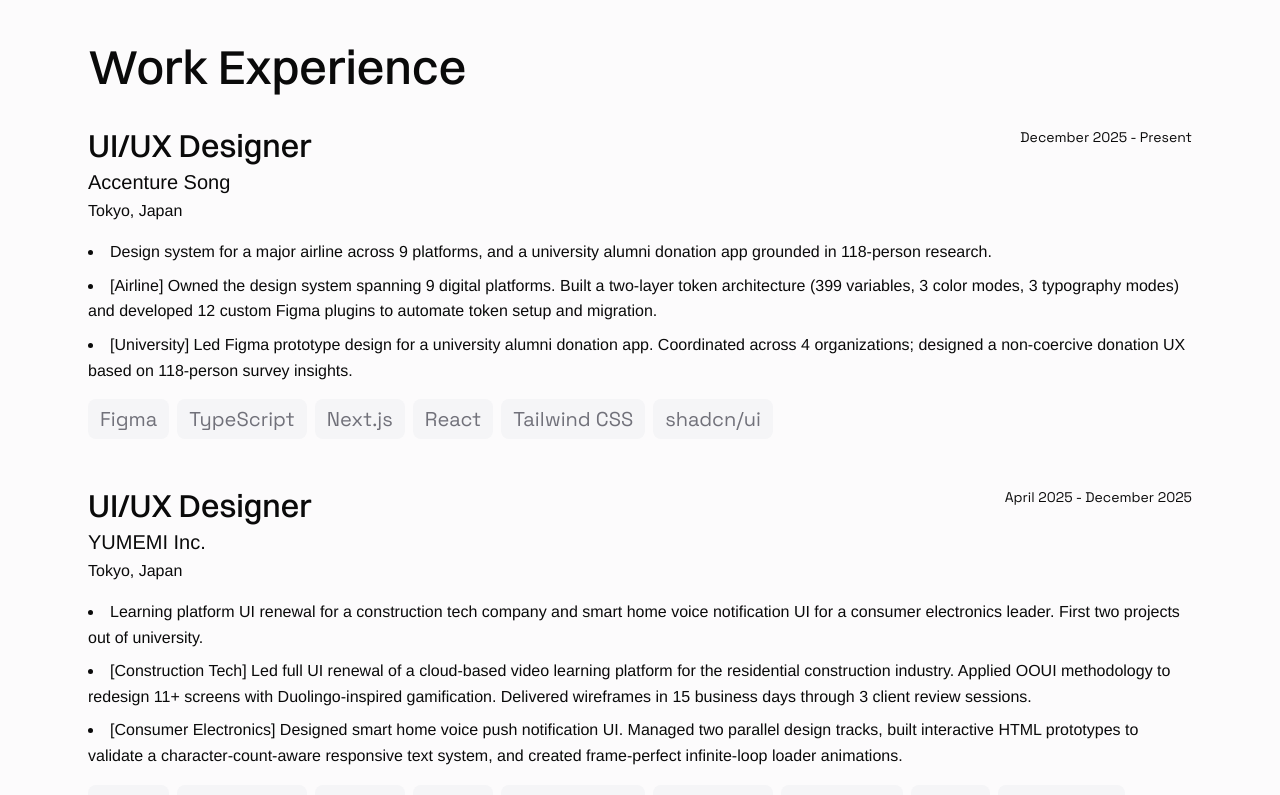
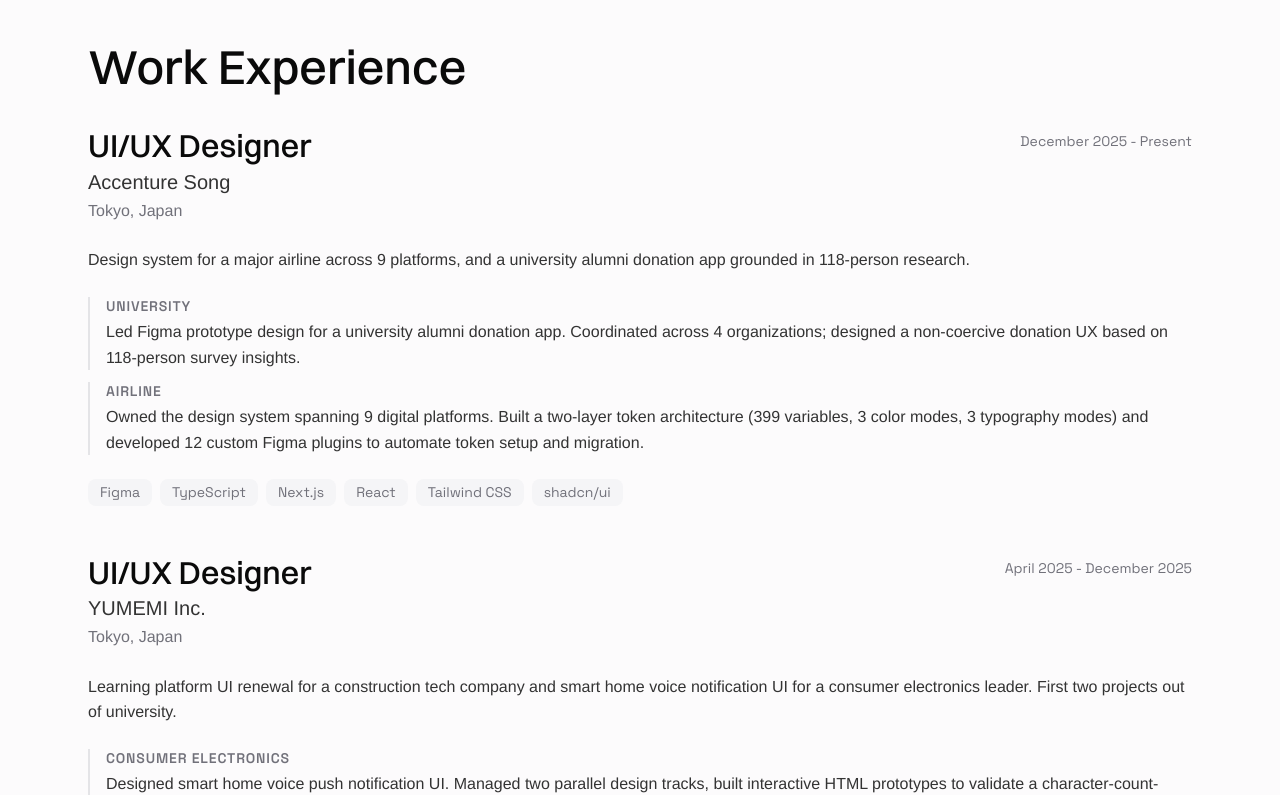
Before and after one commit to iori73/portfolio, a Next.js app: page /en/cv in a window 1280 px wide. Shown: the part 600-1395 px from the top of the page. Built offline with nearby package versions, Linux system fonts and the light colour scheme.

Commit message:
feat: reorder projects newest-first and   improve CV work experience visual design

```diff
--- a/app/[locale]/cv/page.tsx
+++ b/app/[locale]/cv/page.tsx
@@ -34,35 +34,61 @@ function formatDateRange(startDate: string, endDate: string | 'Present', lang: '
   return `${start} - ${end}`;
 }
 
+// [Industry] テキストをラベルと本文に分割
+function parseProjectBullet(text: string): { label: string | null; body: string } {
+  const match = text.match(/^\[([^\]]+)\]\s(.+)$/s);
+  if (match) return { label: match[1], body: match[2] };
+  return { label: null, body: text };
+}
+
 // 職歴アイテムコンポーネント
 const WorkExperienceItem: React.FC<{ work: WorkExperience; lang: 'en' | 'jp' }> = ({ work, lang }) => {
+  const summary = work.description[lang][0];
+  const projects = work.description[lang].slice(1);
+
   return (
-    <div className="flex flex-col gap-4">
-      <div className="flex flex-col md:flex-row md:justify-between md:items-start gap-2">
+    <div className="flex flex-col gap-6">
+      {/* 会社ヘッダー */}
+      <div className="flex flex-col md:flex-row md:justify-between md:items-start gap-1">
         <div className="flex-1">
           <h3 className="text-title-lg">{work.position[lang]}</h3>
-          <p className="text-body-lg font-roboto">{work.company[lang]}</p>
-          <p className="text-body font-roboto">{work.location[lang]}</p>
+          <p className="text-body-lg font-roboto text-ink-secondary">{work.company[lang]}</p>
+          <p className="text-body font-roboto text-ink-tertiary">{work.location[lang]}</p>
         </div>
-        <p className="text-body-sm font-space-grotesk">
+        <p className="text-body-sm font-space-grotesk text-ink-tertiary shrink-0 pt-1">
           {formatDateRange(work.startDate, work.endDate, lang)}
         </p>
       </div>
 
-      <ul className="list-disc list-inside space-y-2">
-        {work.description[lang].map((item, index) => (
-          <li key={index} className="text-body font-roboto">
-            {item}
-          </li>
-        ))}
-      </ul>
+      {/* サマリー */}
+      <p className="text-body font-roboto text-ink-secondary leading-[1.6]">{summary}</p>
 
+      {/* プロジェクトカード一覧 */}
+      {projects.length > 0 && (
+        <div className="flex flex-col gap-3">
+          {projects.map((item, index) => {
+            const { label, body } = parseProjectBullet(item);
+            return (
+              <div key={index} className="border-l-2 border-line-subtle pl-4 flex flex-col gap-1">
+                {label && (
+                  <span className="font-space-grotesk text-label font-semibold text-ink-tertiary uppercase tracking-[0.06em]">
+                    {label}
+                  </span>
+                )}
+                <p className="text-body font-roboto text-ink-secondary leading-[1.6]">{body}</p>
+              </div>
+            );
+          })}
+        </div>
+      )}
+
+      {/* テクノロジータグ */}
       {work.technologies && work.technologies.length > 0 && (
         <div className="flex flex-wrap gap-2">
           {work.technologies.map((tech) => (
             <span
               key={tech}
-              className="font-space-grotesk text-label md:text-body-lg leading-[1.3] px-3 py-1 rounded-lg bg-surface-muted text-ink-tertiary"
+              className="font-space-grotesk text-label leading-[1.3] px-3 py-1 rounded-lg bg-surface-muted text-ink-tertiary"
             >
               {tech}
             </span>
--- a/src/data/cvData.ts
+++ b/src/data/cvData.ts
@@ -90,13 +90,13 @@ export const cvData: CVData = {
       description: {
         en: [
           'Design system for a major airline across 9 platforms, and a university alumni donation app grounded in 118-person research.',
+          '[University] Led Figma prototype design for a university alumni donation app. Coordinated across 4 organizations; designed a non-coercive donation UX based on 118-person survey insights.',
           '[Airline] Owned the design system spanning 9 digital platforms. Built a two-layer token architecture (399 variables, 3 color modes, 3 typography modes) and developed 12 custom Figma plugins to automate token setup and migration.',
-          '[University] Led Figma prototype design for a university alumni donation app. Coordinated across 4 organizations; designed a non-coercive donation UX based on 118-person survey insights.',
         ],
         jp: [
           '大手航空会社向けデザインシステム（9プラットフォーム）と、118名のリサーチに基づく大学OB・OG向け寄付アプリ。',
+          '[大学] 大学OB・OG向け寄付アプリのFigmaプロトタイプ設計を主導。4組織を調整し、118名のアンケートに基づく非強制的な寄付UXを設計。',
           '[航空] 9つのデジタルプラットフォームにわたるデザインシステムを担当。2層トークンアーキテクチャ（399変数、3カラーモード、3タイポグラフィモード）を構築し、トークン設定・移行を自動化する12個のカスタムFigmaプラグインを開発。',
-          '[大学] 大学OB・OG向け寄付アプリのFigmaプロトタイプ設計を主導。4組織を調整し、118名のアンケートに基づく非強制的な寄付UXを設計。',
         ],
       },
       technologies: ['Figma', 'TypeScript', 'Next.js', 'React', 'Tailwind CSS', 'shadcn/ui'],
@@ -117,13 +117,13 @@ export const cvData: CVData = {
       description: {
         en: [
           'Learning platform UI renewal for a construction tech company and smart home voice notification UI for a consumer electronics leader. First two projects out of university.',
+          '[Consumer Electronics] Designed smart home voice push notification UI. Managed two parallel design tracks, built interactive HTML prototypes to validate a character-count-aware responsive text system, and created frame-perfect infinite-loop loader animations.',
           '[Construction Tech] Led full UI renewal of a cloud-based video learning platform for the residential construction industry. Applied OOUI methodology to redesign 11+ screens with Duolingo-inspired gamification. Delivered wireframes in 15 business days through 3 client review sessions.',
-          '[Consumer Electronics] Designed smart home voice push notification UI. Managed two parallel design tracks, built interactive HTML prototypes to validate a character-count-aware responsive text system, and created frame-perfect infinite-loop loader animations.',
         ],
         jp: [
           '建築業界向け学習プラットフォームのUIリニューアルと、大手電機メーカーのスマートホーム音声通知UI。新卒最初の2案件。',
+          '[大手電機] スマートホーム音声プッシュ通知のUI設計を担当。2つの並行デザイントラックを管理。文字数対応レスポンシブテキストシステムをHTMLプロトタイプで検証し、フレームパーフェクトな無限ループローダーアニメーションを制作。',
           '[建築テック] 住宅建築業界向け動画学習プラットフォームのUI全面リニューアルを主導。OOUI手法を習得し、Duolingo着想のゲーミフィケーションで11画面以上を再設計。15営業日でワイヤーフレームを完成、3回のクライアントレビューを経て納品。',
-          '[大手電機] スマートホーム音声プッシュ通知のUI設計を担当。2つの並行デザイントラックを管理。文字数対応レスポンシブテキストシステムをHTMLプロトタイプで検証し、フレームパーフェクトな無限ループローダーアニメーションを制作。',
         ],
       },
       technologies: [
```
